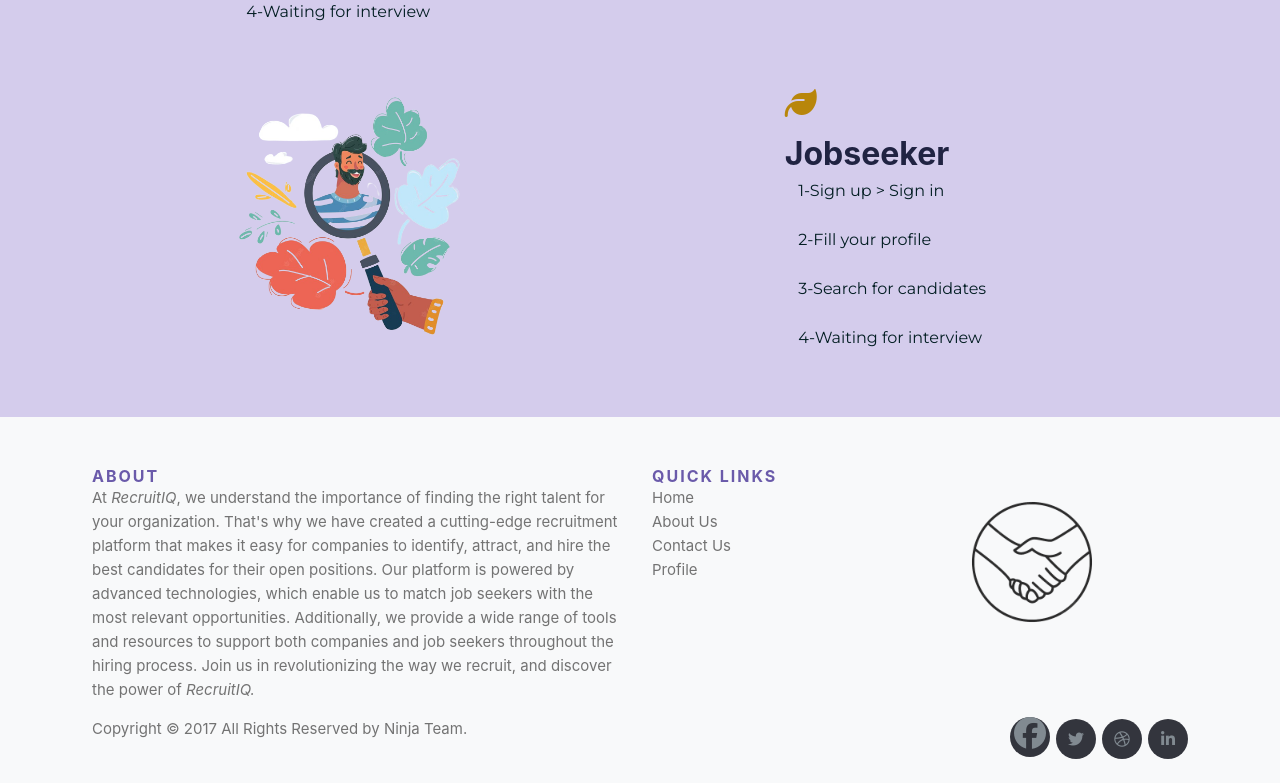
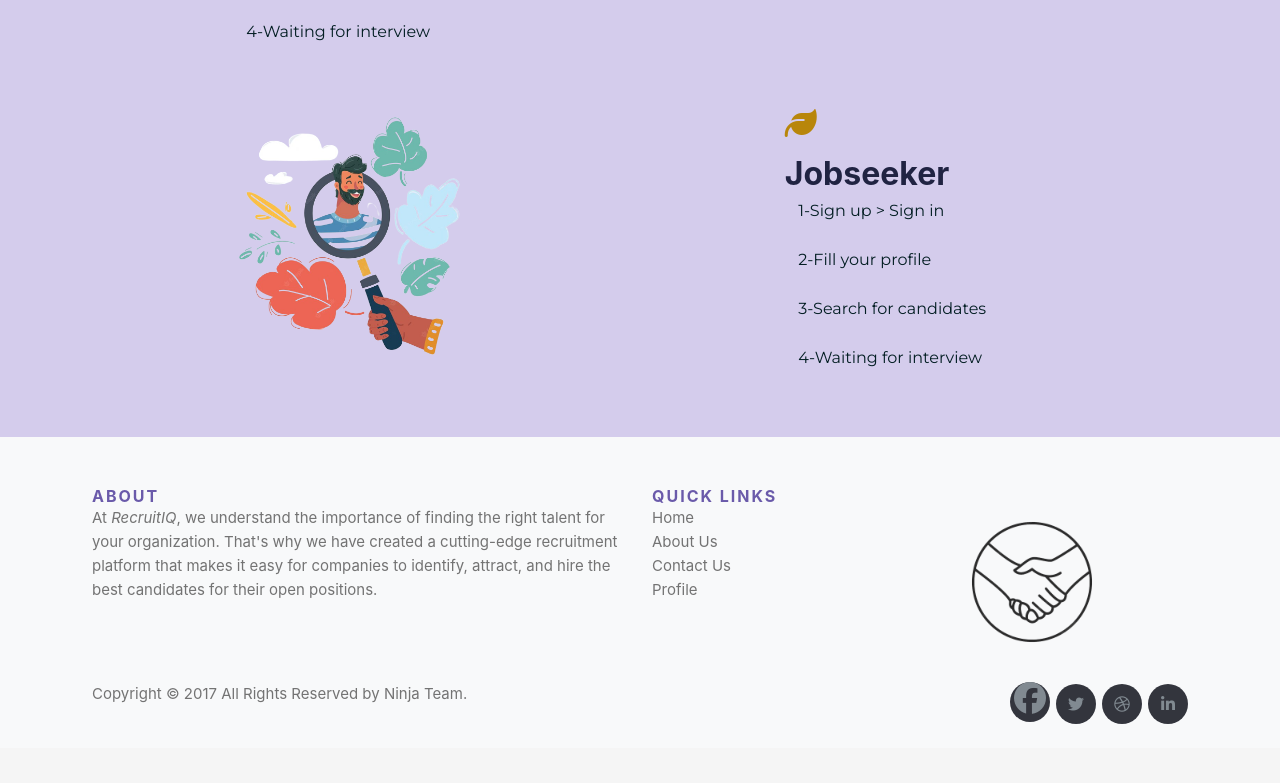
Before and after one commit to 401-Jobs/FE, a React (Create React App) app: page / in a window 1280 px wide. Shown: the part 1666-2449 px from the top of the page. After the commit the page ends 2414 px from the top, so only its background shows below. Built offline with nearby package versions, Linux system fonts and the light colour scheme; a web font is replaced by a local one.

Commit message:
landing page edits

```diff
--- a/src/components/Footer/Footer.js
+++ b/src/components/Footer/Footer.js
@@ -26,12 +26,7 @@ const Footer = () => {
               right talent for your organization. That's why we have created a
               cutting-edge recruitment platform that makes it easy for companies
               to identify, attract, and hire the best candidates for their open
-              positions. Our platform is powered by advanced technologies, which
-              enable us to match job seekers with the most relevant
-              opportunities. Additionally, we provide a wide range of tools and
-              resources to support both companies and job seekers throughout the
-              hiring process. Join us in revolutionizing the way we recruit, and
-              discover the power of <i>RecruitIQ.</i>
+              positions.
             </p>
           </div>
 
--- a/src/components/LandingPage/Sliding.js
+++ b/src/components/LandingPage/Sliding.js
@@ -9,7 +9,7 @@ import facebook from "./assets/facebook.jpg";
 import unity from "./assets/unity1.jpg";
 import curasol from './assets/testIMG_cleanup.png'
 import logo from '../Header/logo.png'
-import mainIMG from './assets/LASTIMAGE.png'
+import mainIMG from './assets/ourpartnar.jpg'
 const Sliding = () => {
   return (
     // <Carousel className="carousel-container" fade>
```
Also changed, not shown: src/components/LandingPage/assets/ourpartnar.jpg (added).
